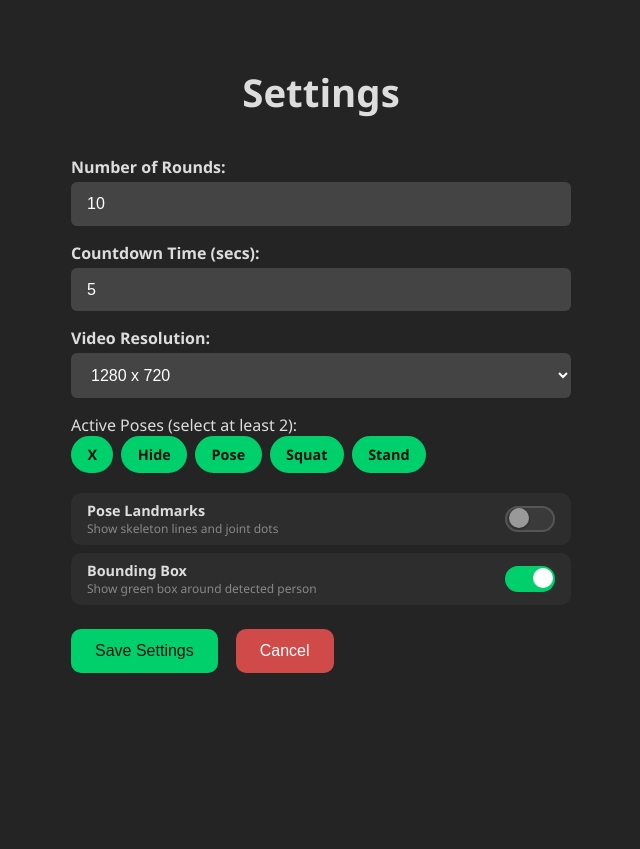
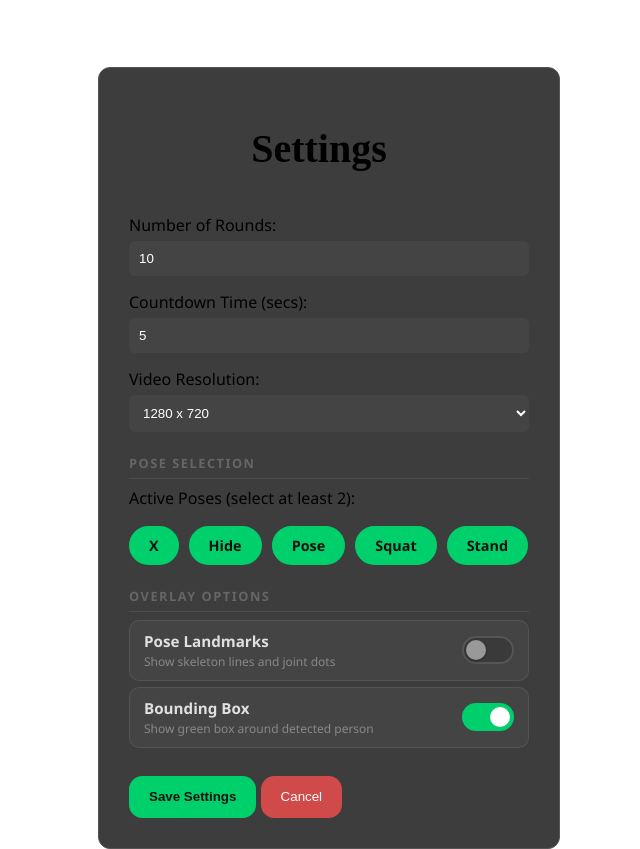
Before and after one commit to jenastyx/Strikeapose, a Flask app: page /settings in a window 1280 px wide. Shown: the whole page, without its empty margins (319-959 px from the left). Before the commit the page ends 673 px from the top, so only its background shows below. Run offline with Flask 3, Linux system fonts and the light colour scheme.

Commit message:
Revert "scrollwheel"
This reverts commit 19ca6376a2c5bed2e80d518faafe6be553f0ffee.

```diff
--- a/static/css/main.css
+++ b/static/css/main.css
@@ -16,150 +16,167 @@
     color: #fff;
 }
 
-html, body {
-    margin: 0;
-    padding: 0;
+body {
+    height: 100vh;
     width: 100vw;
-    height: 100vh;
+    font-family: "Segoe UI", Tahoma, Geneva, Verdana, sans-serif;
     background-color: var(--color-background);
+    color: var(--color-foreground);
     display: flex;
+    flex-direction: column;
     justify-content: center;
     align-items: center;
-    overflow: hidden; /* prevent page scrolling */
-    font-family: "Segoe UI", Tahoma, Geneva, Verdana, sans-serif;
-    box-sizing: border-box;
+    overflow: hidden;
 }
 
-/* ----------------- Panel ----------------- */
-#control-panel {
-    width: 400px;             /* fixed width */
-    max-height: 80vh;         /* never exceed 80% of viewport height */
-    overflow-y: auto;         /* scroll internally if content too tall */
-    margin: 5vh auto;         /* centers horizontally & pushes slightly down */
-    padding: 2vh 2vw;         /* internal spacing */
-    background-color: rgba(36, 36, 36, 0.95);
-    border-radius: 12px;
-    box-shadow: 0 0 15px rgba(0,0,0,0.5);
-    display: flex;
-    flex-direction: column;
-    justify-content: flex-start;
-}
-
-/* ----------------- Background Image ----------------- */
 .bg-image {
     background-repeat: no-repeat;
     background-size: cover;
     background-attachment: fixed;
-    width: 100%;
-    height: 100%;
 }
 
-/* ----------------- Title ----------------- */
 .title {
+    /* margin-top: 0.75em; */
     text-align: center;
+    margin-right: 20px;
     font-family: "Times New Roman", Times, serif;
-    font-size: 3vw; /* scales with screen width */
-    margin: 0 20px 1rem 20px;
+    font-size: 40px;
 }
 
-/* ----------------- Buttons ----------------- */
+.hidden-object {
+    display: none;
+}
+
+@media (max-width: 768px) {
+    .modal-content {
+        max-width: 95vw;
+        max-height: 95vh;
+        margin: 1em;
+    }
+
+    .modal-header {
+        padding: 0.75em 1em;
+    }
+
+    .modal-header h2 {
+        font-size: 1.2em;
+    }
+
+    #video-container {
+        margin: 0;
+    }
+}
+
 button {
     padding: 1em 1.5em;
     color: var(--color-foreground);
     background-color: rgba(167, 50, 50, 0.8);
-    border: none;
+    border-width: 0px;
     border-radius: 1em;
     cursor: pointer;
-    transition: background-color 0.2s ease, pointer-events 0.2s ease;
-    font-size: 1rem;
+    transition:
+        background-color 0.2s ease,
+        pointer-events 0.2s ease;
 }
 
-/* ----------------- Bounding Boxes ----------------- */
 .bbox {
     position: absolute;
     background-color: transparent;
-    border: 0.5vw solid red; /* scalable border */
-    border-radius: 0.5vw;
+    border: 5px solid red;
+    border-radius: 5px;
 }
 
-.bbox-unknown { border-color: red; }
-.bbox-identified { border-color: blue; }
+.bbox-unknown {
+    border-color: red;
+}
+
+.bbox-identified {
+    border-color: blue;
+}
+
 .bbox-target {
     border-color: #00d06c;
-    box-shadow: 0 0 1vw rgba(0, 208, 108, 0.7);
+    box-shadow: 0 0 12px rgba(0, 208, 108, 0.7);
 }
 
 .bbox-label {
-    font-size: 1vw; /* scalable font */
+    font-size: 18px;
     font-weight: bold;
     color: red;
     position: absolute;
     width: max-content;
     top: -3em;
     left: 50%;
+    -webkit-transform: translateX(-50%);
     transform: translateX(-50%);
+}
+
+.bbox-label-unknown {
+    display: none;
 }
 
 .bbox-label-identified {
     color: blue;
     background: rgba(255, 255, 255, 0.85);
-    padding: 0.3em 0.5em;
-    border-radius: 0.3em;
+    padding: 4px 8px;
+    border-radius: 4px;
 }
 
 .bbox-label-target {
     color: #00d06c;
     background: rgba(255, 255, 255, 0.85);
-    padding: 0.3em 0.5em;
-    border-radius: 0.3em;
+    padding: 4px 8px;
+    border-radius: 4px;
 }
 
 .bbox-score {
-    margin-left: 0.5vw;
+    margin-left: 10px;
     font-style: italic;
 }
 
-/* ----------------- Flex Containers ----------------- */
 .flex-container {
     display: flex;
+    flex-direction: row;
     justify-content: center;
-    align-items: center;
-    width: 100%;
 }
 
 .flex-container-logo {
     display: flex;
+    flex-direction: row;
     justify-content: center;
-    align-items: center;
-    height: 10vh;
+    height: 100px;
     width: auto;
     position: absolute;
-    bottom: 1vh;
-    right: 1vw;
-    opacity: 0.7;
+    bottom: 10px;
+    right: 10px;
+    opacity: 70%;
 }
 
 .fusion-logo {
-    height: 8vh;
+    padding-top: 10px;
+    height: 80px;
     width: auto;
-    margin-right: 1vw;
+    margin-right: 20px;
 }
 
-/* ----------------- Toast ----------------- */
+/* Toast stuff */
+
 .toast {
     position: fixed;
-    top: 2vh;
-    right: 2vw;
+    top: 20px;
+    right: 20px;
     z-index: 2000;
-    padding: 1vh 1vw;
-    border-radius: 1vh;
+    padding: 12px 16px;
+    border-radius: 10px;
     background: rgba(35, 35, 50, 0.92);
     color: #fff;
     font-weight: 600;
-    box-shadow: 0 1vh 3vh rgba(0, 0, 0, 0.35);
+    box-shadow: 0 10px 30px rgba(0, 0, 0, 0.35);
     opacity: 0;
-    transform: translateY(-1vh);
-    transition: opacity 0.2s ease, transform 0.2s ease;
+    transform: translateY(-10px);
+    transition:
+        opacity 0.2s ease,
+        transform 0.2s ease;
     pointer-events: none;
 }
 
@@ -168,13 +185,14 @@
     transform: translateY(0);
 }
 
-.toast.is-success { border: 0.2vh solid #00d06c; }
-.toast.is-error { border: 0.2vh solid #d04a4a; }
-.toast.is-info { border: 0.2vh solid #2f7bdc; }
+.toast.is-success {
+    border: 1px solid #00d06c;
+}
 
-/* ----------------- Responsive adjustments ----------------- */
-@media (max-width: 768px) {
-    .title { font-size: 5vw; }
-    button { font-size: 0.9rem; padding: 0.8em 1em; }
-    #control-panel { width: 90vw; max-height: 90vh; padding: 4vw; }
+.toast.is-error {
+    border: 1px solid #d04a4a;
 }
+
+.toast.is-info {
+    border: 1px solid #2f7bdc;
+}
--- a/templates/settings.html
+++ b/templates/settings.html
@@ -4,171 +4,58 @@
 <head>
     <meta charset="UTF-8">
     <title>Settings - STRIKE A POSE!</title>
+    <link rel="stylesheet" href="/static/css/main.css">
+    <link rel="stylesheet" href="/static/css/app.css">
     <style>
-        /* --- Reset & body --- */
-        html, body {
-            margin: 0;
-            padding: 0;
-            width: 100vw;
-            height: 100vh;
-            overflow: hidden;
-            display: flex;
-            justify-content: center;
-            align-items: center;
-            font-family: "Segoe UI", Tahoma, Geneva, Verdana, sans-serif;
-            background-color: #242424;
-            color: #dddddd;
-            box-sizing: border-box;
-        }
-
-        /* --- Control panel --- */
-        #control-panel {
-            width: 90%;
-            max-width: 500px;
-            height: 90%;
-            max-height: 800px;
-            overflow-y: auto;
-            padding: 20px;
-            background-color: rgba(36, 36, 36, 0.95);
-            border-radius: 12px;
-            display: flex;
-            flex-direction: column;
-            justify-content: flex-start;
-            align-items: stretch;
-        }
-
-        /* --- Title --- */
-        .title {
-            text-align: center;
-            font-size: 3vw;
-            margin-bottom: 1em;
-        }
-
-        /* --- Form groups --- */
-        .control-group {
-            display: flex;
-            flex-direction: column;
-            margin-bottom: 1em;
-        }
-
-        .control-group label {
-            font-weight: 600;
-            margin-bottom: 4px;
-        }
-
-        .control-group input,
-        .control-group select {
-            padding: 0.8em 1em;
-            border-radius: 6px;
-            border: none;
-            background: #444;
-            color: #fff;
-            font-size: 1rem;
-        }
-
-        /* --- Buttons --- */
-        button {
-            padding: 0.8em 1.5em;
-            font-size: 1rem;
-            border-radius: 10px;
-            border: none;
-            cursor: pointer;
-            margin-top: 1em;
-        }
-
-        .primary-btn {
-            background-color: #00d06c;
-            color: #111;
-        }
-
-        .danger-btn {
-            background-color: #d04a4a;
-            color: #fff;
-            margin-left: 0.5em;
-        }
-
-        /* --- Pose chips --- */
-        .pose-chips {
-            display: flex;
-            flex-wrap: wrap;
-            gap: 0.5em;
-        }
-
-        .pose-chip input[type="checkbox"] {
-            display: none;
-        }
-
-        .pose-chip label {
-            display: inline-block;
-            padding: 0.5em 1em;
-            border-radius: 20px;
-            border: 2px solid #555;
-            background: #2a2a2a;
-            color: #aaa;
-            font-size: 0.9rem;
-            font-weight: 600;
-            cursor: pointer;
-            transition: all 0.2s ease;
-        }
-
-        .pose-chip input[type="checkbox"]:checked+label {
-            background: #00d06c;
-            border-color: #00d06c;
-            color: #111;
-        }
-
-        /* --- Toggle switch --- */
+        /* ---- Toggle switch ---- */
         .toggle-group {
             display: flex;
+            align-items: center;
             justify-content: space-between;
-            align-items: center;
-            padding: 0.5em 1em;
+            padding: 10px 14px;
+            margin: 6px 0;
+            background: rgba(255, 255, 255, 0.04);
+            border: 1px solid rgba(255, 255, 255, 0.08);
             border-radius: 10px;
-            background: rgba(255, 255, 255, 0.04);
-            margin-bottom: 0.5em;
+            transition: background 0.2s ease, border-color 0.3s ease;
         }
-
+        .toggle-group:hover {
+            background: rgba(255, 255, 255, 0.08);
+        }
         .toggle-label {
             display: flex;
             flex-direction: column;
+            gap: 2px;
         }
-
         .toggle-label-text {
-            font-size: 0.9rem;
+            font-size: 0.95rem;
             font-weight: 600;
+            color: #e0e0e0;
         }
-
         .toggle-label-desc {
             font-size: 0.75rem;
             color: #888;
         }
-
         .toggle-switch {
             position: relative;
-            width: 50px;
-            height: 26px;
+            width: 52px;
+            height: 28px;
             flex-shrink: 0;
         }
-
         .toggle-switch input {
             opacity: 0;
             width: 0;
             height: 0;
         }
-
         .toggle-slider {
             position: absolute;
             cursor: pointer;
-            top: 0;
-            left: 0;
-            right: 0;
-            bottom: 0;
+            top: 0; left: 0; right: 0; bottom: 0;
             background: #3a3a3a;
             border: 2px solid #555;
-            border-radius: 26px;
+            border-radius: 28px;
             transition: all 0.3s cubic-bezier(0.4, 0, 0.2, 1);
         }
-
         .toggle-slider:before {
             content: "";
             position: absolute;
@@ -181,100 +68,123 @@
             transition: all 0.3s cubic-bezier(0.4, 0, 0.2, 1);
             box-shadow: 0 1px 3px rgba(0, 0, 0, 0.3);
         }
-
-        .toggle-switch input:checked+.toggle-slider {
+        .toggle-switch input:checked + .toggle-slider {
             background: #00d06c;
             border-color: #00d06c;
         }
-
-        .toggle-switch input:checked+.toggle-slider:before {
+        .toggle-switch input:checked + .toggle-slider:before {
             transform: translateX(24px);
             background: #fff;
             box-shadow: 0 1px 6px rgba(0, 208, 108, 0.4);
         }
+        .toggle-switch input:focus + .toggle-slider {
+            box-shadow: 0 0 0 3px rgba(0, 208, 108, 0.2);
+        }
 
-        /* --- Overlay warnings --- */
+        /* ---- Section divider ---- */
+        .settings-section-label {
+            font-size: 0.8rem;
+            font-weight: 700;
+            text-transform: uppercase;
+            letter-spacing: 1.5px;
+            color: #666;
+            margin-top: 22px;
+            margin-bottom: 8px;
+            padding-bottom: 6px;
+            border-bottom: 1px solid rgba(255, 255, 255, 0.08);
+        }
+
+        /* ---- Overlay warning ---- */
         .overlay-warning {
-            font-size: 0.85rem;
-            color: #ff6b6b;
-            padding: 6px 10px;
-            margin-top: 6px;
-            border-radius: 8px;
             display: none;
+            align-items: center;
+            gap: 8px;
+            padding: 10px 14px;
+            margin-top: 8px;
             background: rgba(208, 74, 74, 0.15);
             border: 1px solid rgba(208, 74, 74, 0.4);
+            border-radius: 10px;
+            color: #ff6b6b;
+            font-size: 0.85rem;
+            font-weight: 600;
+            animation: shake 0.4s ease;
+        }
+        .overlay-warning.show {
+            display: flex;
         }
 
-        .overlay-warning.show {
-            display: block;
-            animation: shake 0.4s ease;
+
+        /* Error highlight on toggle rows */
+        .toggle-group.error {
+            border-color: rgba(208, 74, 74, 0.5);
+        }
+
+        /* ---- Pose chips ---- */
+        .pose-chips {
+            display: flex;
+            flex-wrap: wrap;
+            gap: 10px;
+            margin-top: 4px;
+        }
+        .pose-chip input[type="checkbox"] {
+            display: none;
+        }
+        .pose-chip label {
+            display: inline-block;
+            padding: 8px 18px;
+            border-radius: 20px;
+            border: 2px solid #555;
+            background: #2a2a2a;
+            color: #aaa;
+            font-size: 0.9rem;
+            font-weight: 600;
+            cursor: pointer;
+            transition: all 0.2s ease;
+            user-select: none;
+        }
+        .pose-chip input[type="checkbox"]:checked + label {
+            background: #00d06c;
+            border-color: #00d06c;
+            color: #111;
+        }
+        .pose-chip label:hover {
+            border-color: #00d06c;
+            color: #ddd;
+        }
+        .pose-chip input[type="checkbox"]:checked + label:hover {
+            color: #111;
         }
 
         @keyframes shake {
-            0%, 100% {
-                transform: translateX(0);
-            }
-
-            20% {
-                transform: translateX(-6px);
-            }
-
-            40% {
-                transform: translateX(6px);
-            }
-
-            60% {
-                transform: translateX(-4px);
-            }
-
-            80% {
-                transform: translateX(4px);
-            }
-        }
-
-        /* --- Small screens --- */
-        @media (max-width: 480px) {
-            #control-panel {
-                width: 95%;
-                height: 95%;
-                padding: 15px;
-            }
-
-            .title {
-                font-size: 5vw;
-            }
-
-            .control-group input,
-            .control-group select {
-                font-size: 0.9rem;
-                padding: 0.6em;
-            }
-
-            button {
-                font-size: 0.9rem;
-                padding: 0.6em 1em;
-            }
+            0%, 100% { transform: translateX(0); }
+            20% { transform: translateX(-6px); }
+            40% { transform: translateX(6px); }
+            60% { transform: translateX(-4px); }
+            80% { transform: translateX(4px); }
         }
     </style>
 </head>
 
 <body>
-    <div id="control-panel">
+    <div id="control-panel" style="width: 400px; margin: auto; margin-top: 100px;">
         <h1 class="title">Settings</h1>
         <form id="settings-form">
             <div class="control-group">
                 <label>Number of Rounds:</label>
-                <input type="number" name="rounds" value="{{ rounds }}" min="1" required>
+                <input type="number" name="rounds" value="{{ rounds }}" min="1" required
+                    style="padding:10px; border-radius:6px; background:#444; color:#fff; border:none;">
             </div>
 
-            <div class="control-group">
+            <div class="control-group" style="margin-top: 15px;">
                 <label>Countdown Time (secs):</label>
-                <input type="number" name="countdown" value="{{ countdown }}" min="1" required>
+                <input type="number" name="countdown" value="{{ countdown }}" min="1" required
+                    style="padding:10px; border-radius:6px; background:#444; color:#fff; border:none;">
             </div>
 
-            <div class="control-group">
+            <div class="control-group" style="margin-top: 15px;">
                 <label>Video Resolution:</label>
-                <select name="resolution">
+                <select name="resolution"
+                    style="padding:10px; border-radius:6px; background:#444; color:#fff; border:none;">
                     <option value="640x480" {% if resolution=='640x480' %}selected{% endif %}>640 x 480</option>
                     <option value="1280x720" {% if resolution=='1280x720' %}selected{% endif %}>1280 x 720</option>
                     <option value="1600x900" {% if resolution=='1600x900' %}selected{% endif %}>1600 x 900</option>
@@ -282,8 +192,10 @@
                 </select>
             </div>
 
+            <div class="settings-section-label">Pose Selection</div>
+
             <div class="control-group">
-                <div class="settings-section-label">Active Poses (select at least 2):</div>
+                <label style="margin-bottom: 8px;">Active Poses (select at least 2):</label>
                 <div class="pose-chips">
                     {% for pose in all_poses %}
                     <div class="pose-chip">
@@ -293,10 +205,14 @@
                     </div>
                     {% endfor %}
                 </div>
-                <div class="overlay-warning" id="pose-warning">Please select at least 2 poses.</div>
+                <div class="overlay-warning" id="pose-warning" style="margin-top: 10px;">
+                    <span>Please select at least 2 poses.</span>
+                </div>
             </div>
 
-            <div class="toggle-group">
+            <div class="settings-section-label">Overlay Options</div>
+
+            <div class="toggle-group" id="toggle-landmarks">
                 <div class="toggle-label">
                     <span class="toggle-label-text">Pose Landmarks</span>
                     <span class="toggle-label-desc">Show skeleton lines and joint dots</span>
@@ -307,7 +223,7 @@
                 </label>
             </div>
 
-            <div class="toggle-group">
+            <div class="toggle-group" id="toggle-bbox">
                 <div class="toggle-label">
                     <span class="toggle-label-text">Bounding Box</span>
                     <span class="toggle-label-desc">Show green box around detected person</span>
@@ -319,40 +235,56 @@
             </div>
 
             <div class="overlay-warning" id="overlay-warning">
-                Please enable at least one overlay option.
+                <span>Please enable at least one overlay option.</span>
             </div>
 
-            <div style="display:flex; gap:10px;">
-                <button type="submit" class="primary-btn">Save Settings</button>
-                <a href="/"><button type="button" class="danger-btn">Cancel</button></a>
-            </div>
+            <br />
+            <button type="submit" class="primary-btn">Save Settings</button>
+            <a href="/" style="text-decoration: none;"><button type="button" class="danger-btn">Cancel</button></a>
         </form>
         <div id="toast" class="toast"></div>
     </div>
-
     <script>
         const cbLandmarks = document.getElementById('cb-landmarks');
         const cbBbox = document.getElementById('cb-bbox');
+        const toggleLandmarks = document.getElementById('toggle-landmarks');
+        const toggleBbox = document.getElementById('toggle-bbox');
         const warning = document.getElementById('overlay-warning');
+
+        // Clear warning when a toggle is changed
+        cbLandmarks.addEventListener('change', clearWarning);
+        cbBbox.addEventListener('change', clearWarning);
+
+        function clearWarning() {
+            warning.classList.remove('show');
+        }
+
         const poseWarning = document.getElementById('pose-warning');
-
-        cbLandmarks.addEventListener('change', () => warning.classList.remove('show'));
-        cbBbox.addEventListener('change', () => warning.classList.remove('show'));
         document.querySelectorAll('input[name="poses"]').forEach(cb => {
             cb.addEventListener('change', () => poseWarning.classList.remove('show'));
         });
 
         document.getElementById('settings-form').addEventListener('submit', (e) => {
             e.preventDefault();
+
+            // Validate at least 2 poses selected
             const checkedPoses = document.querySelectorAll('input[name="poses"]:checked');
             if (checkedPoses.length < 2) {
+                poseWarning.classList.remove('show');
+                void poseWarning.offsetWidth;
                 poseWarning.classList.add('show');
                 return;
             }
+
+            // Validate at least one overlay is selected
             if (!cbLandmarks.checked && !cbBbox.checked) {
+                warning.classList.remove('show');
+                // Force reflow to retrigger animation
+                void warning.offsetWidth;
                 warning.classList.add('show');
                 return;
             }
+
             const fd = new FormData(e.target);
             fetch('/api/submit_settings', { method: 'POST', body: fd })
                 .then(res => res.json())
```
